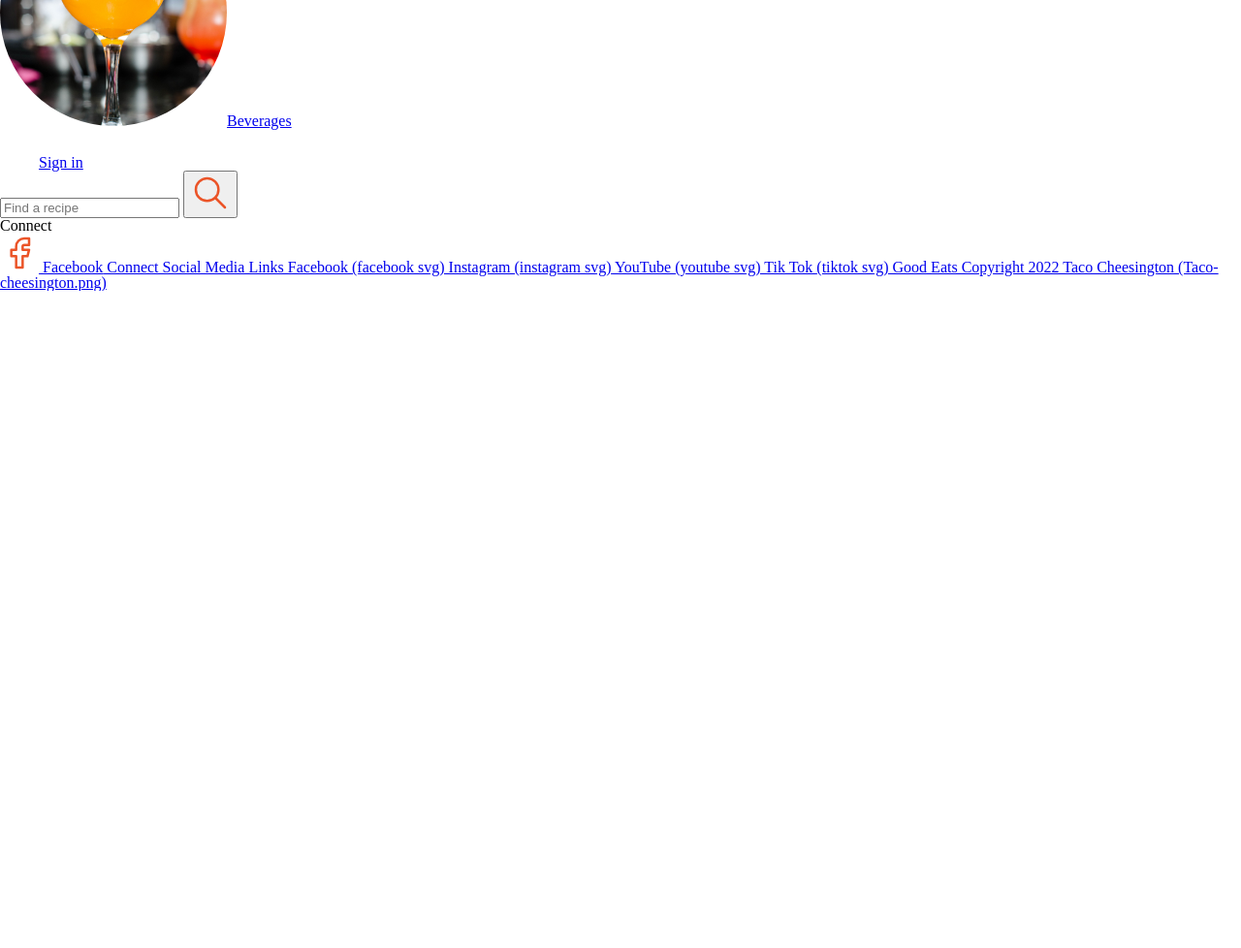
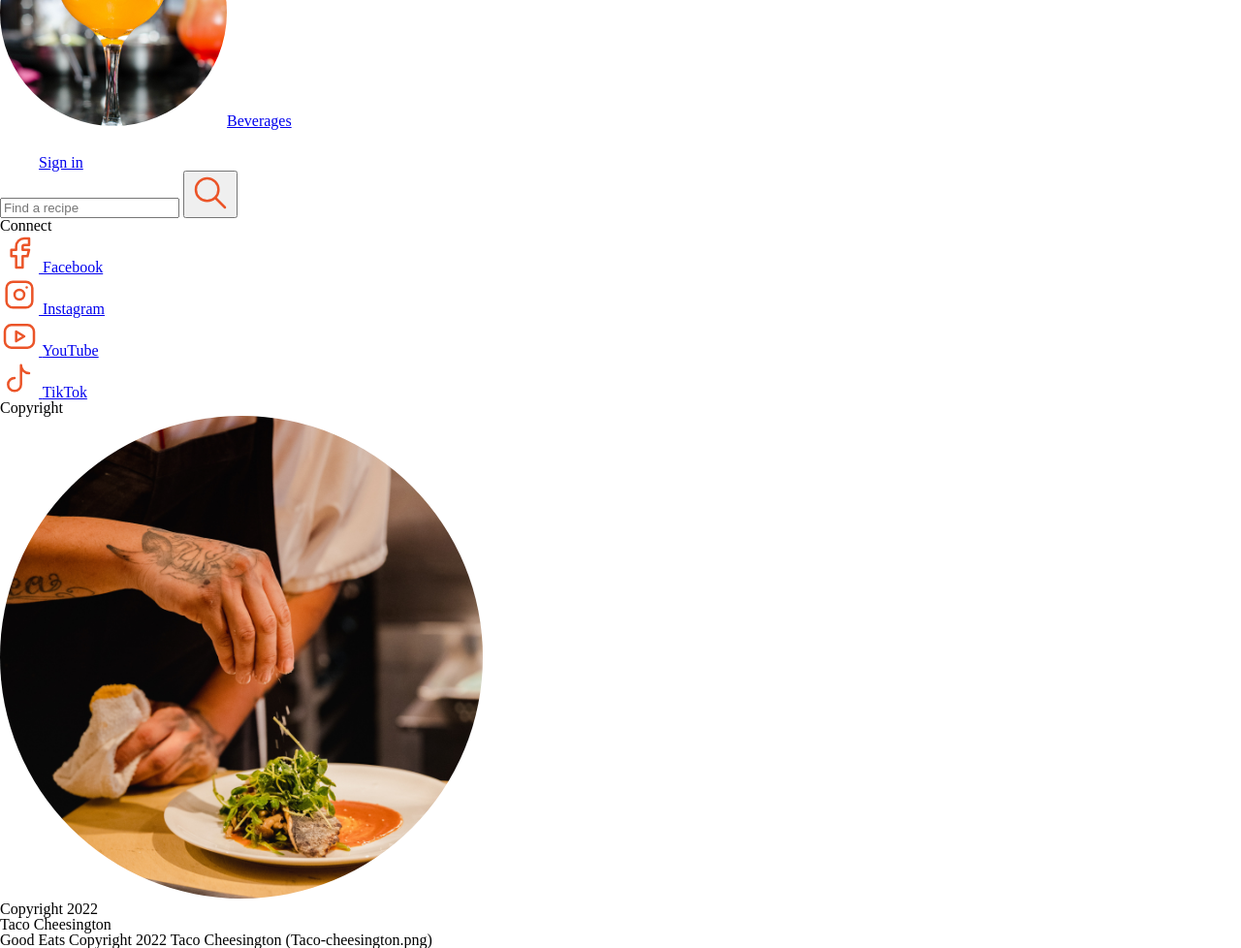
Before and after one commit to JonasGonzales02/Recipe, a plain HTML site: page index.html in a window 1280 px wide. Shown: the part 3931-4909 px from the top of the page at 97% size. Before the commit the page ends 4231 px from the top, so only its background shows below. Drawn offline with Linux system fonts and the light colour scheme; a web font is replaced by a local one.

Commit message:
Update index.html

```diff
--- a/index.html
+++ b/index.html
@@ -341,13 +341,53 @@
                                         <path stroke="none" d="M0 0h24v24H0z" fill="none"/>
                                         <path d="M7 10v4h3v7h4v-7h3l1 -4h-4v-2a1 1 0 0 1 1 -1h3v-4h-3a5 5 0 0 0 -5 5v2h-3" />
                                       </svg>
-                                      <span>Facebook</span>
-Connect
-Social Media Links
-Facebook (facebook svg)
-Instagram (instagram svg)
-YouTube (youtube svg)
-Tik Tok (tiktok svg)
+                                      <span>Facebook</span></a>
+                            </div>
+                        </li>
+                        <li>
+                            <div class="MenuItem">
+                                <a href="#"><svg xmlns="http://www.w3.org/2000/svg" class="icon icon-tabler icon-tabler-brand-instagram" width="40" height="40" viewBox="0 0 24 24" stroke-width="1.5" stroke="#EB5428" fill="none" stroke-linecap="round" stroke-linejoin="round">
+                                    <path stroke="none" d="M0 0h24v24H0z" fill="none"/>
+                                    <rect x="4" y="4" width="16" height="16" rx="4" />
+                                    <circle cx="12" cy="12" r="3" />
+                                    <line x1="16.5" y1="7.5" x2="16.5" y2="7.501" />
+                                  </svg>
+                                  <span>Instagram</span></a>
+                            </div>
+                        </li>
+                        <li>
+                            <div class="MenuItems">
+                                <a href="#"><svg xmlns="http://www.w3.org/2000/svg" class="icon icon-tabler icon-tabler-brand-youtube" width="40" height="40" viewBox="0 0 24 24" stroke-width="1.5" stroke="#EB5428" fill="none" stroke-linecap="round" stroke-linejoin="round">
+                                    <path stroke="none" d="M0 0h24v24H0z" fill="none"/>
+                                    <rect x="3" y="5" width="18" height="14" rx="4" />
+                                    <path d="M10 9l5 3l-5 3z" />
+                                  </svg>
+                                  <span>YouTube</span></a>
+                            </div>
+                        </li>
+                        <li>
+                            <div class="MenuItems">
+                                <a href="#"><svg xmlns="http://www.w3.org/2000/svg" class="icon icon-tabler icon-tabler-brand-tiktok" width="40" height="40" viewBox="0 0 24 24" stroke-width="1.5" stroke="#EB5428" fill="none" stroke-linecap="round" stroke-linejoin="round">
+                                    <path stroke="none" d="M0 0h24v24H0z" fill="none"/>
+                                    <path d="M9 12a4 4 0 1 0 4 4v-12a5 5 0 0 0 5 5" />
+                                  </svg>
+                                  <span>TikTok</span></a>
+                            </div>
+                        </li>
+                    </ul>
+                </div>
+            </section>
+            <section id="copyright">
+                <div class="copyright">
+                    <h2>Copyright</h2>
+                    <img src="images/taco-cheesington.png" alt="author">
+                    <p>Copyright 2022<br>Taco Cheesington</p>
+                </div>
+            </section>
+        </footer>
+    </body>
+</html>
+
 Good Eats
 Copyright 2022
 Taco Cheesington
```
